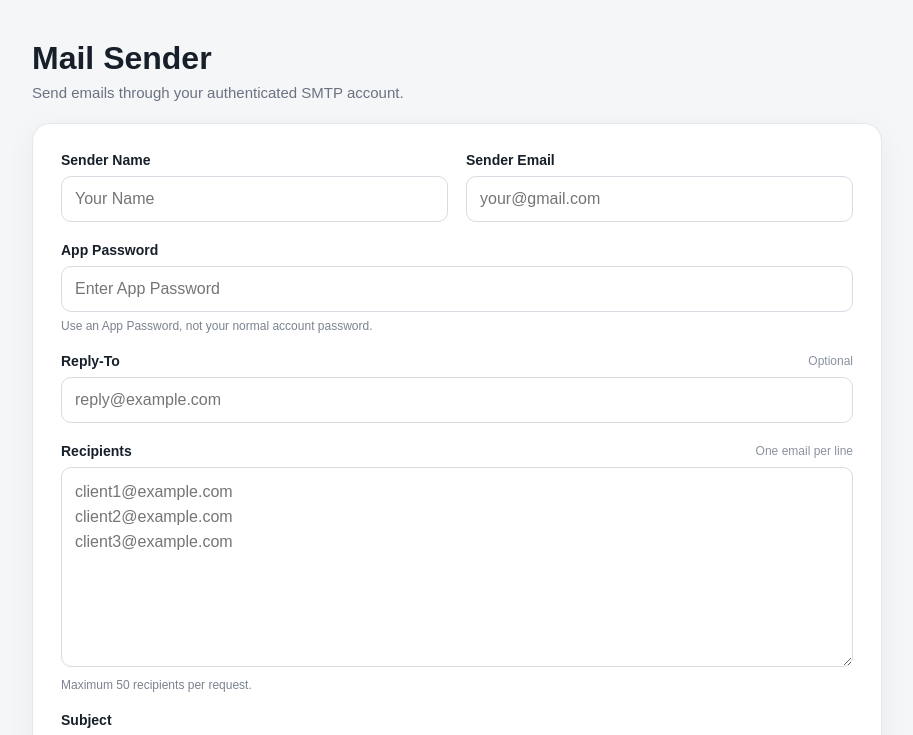
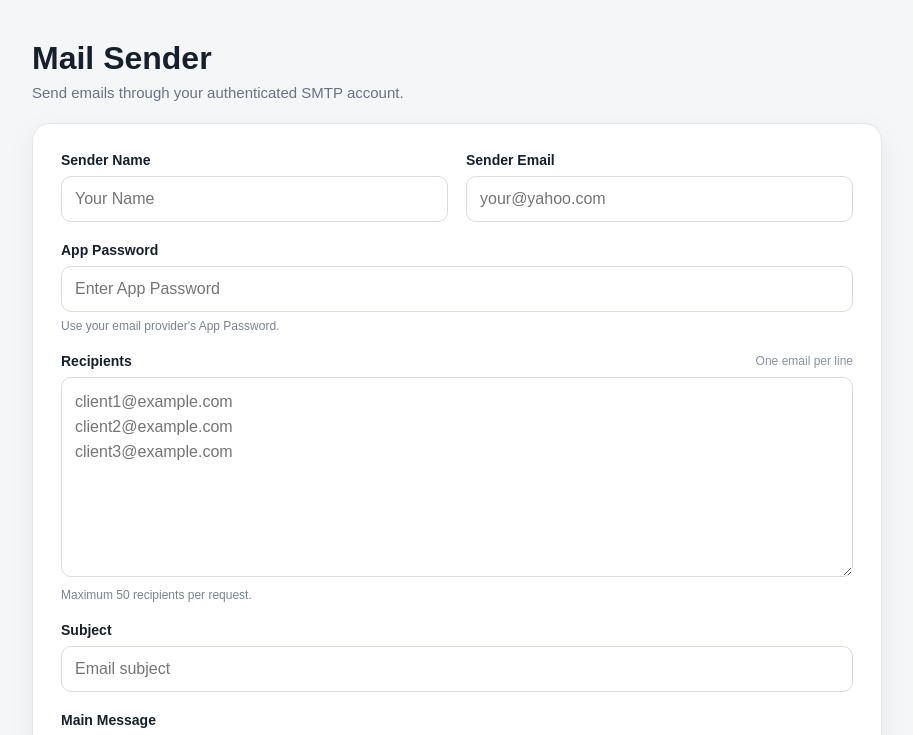
Before and after one commit to deepanshulodhi79-sudo/rajaajiiiiii, a Next.js app: page / in a window 1280 px wide. Shown: the top 735 px of the page, without its empty margins (183-1096 px from the left). Built offline with nearby package versions, Linux system fonts and the light colour scheme.

Commit message:
Update page.js

```diff
--- a/app/page.js
+++ b/app/page.js
@@ -7,7 +7,6 @@ export default function Home() {
     senderName: "",
     senderEmail: "",
     appPassword: "",
-    replyTo: "",
     recipients: "",
     subject: "",
     message: ""
@@ -42,25 +41,20 @@ export default function Home() {
     try {
       const response = await fetch("/api/send", {
         method: "POST",
-
         headers: {
           "Content-Type": "application/json"
         },
-
         body: JSON.stringify(form)
       });
 
       const data = await response.json();
 
       if (!response.ok) {
-        throw new Error(
-          data.error || "Something went wrong."
-        );
+        throw new Error(data.error || "Something went wrong.");
       }
 
       setStatus({
         type: data.failed > 0 ? "warning" : "success",
-
         message: data.message
       });
     } catch (error) {
@@ -78,7 +72,6 @@ export default function Home() {
       senderName: "",
       senderEmail: "",
       appPassword: "",
-      replyTo: "",
       recipients: "",
       subject: "",
       message: ""
@@ -96,16 +89,12 @@ export default function Home() {
 
         <header className="header">
           <h1>Mail Sender</h1>
-
           <p>
             Send emails through your authenticated SMTP account.
           </p>
         </header>
 
-        <form
-          className="card"
-          onSubmit={handleSubmit}
-        >
+        <form className="card" onSubmit={handleSubmit}>
 
           <div className="grid">
 
@@ -134,7 +123,7 @@ export default function Home() {
                 id="senderEmail"
                 name="senderEmail"
                 type="email"
-                placeholder="your@gmail.com"
+                placeholder="your@yahoo.com"
                 value={form.senderEmail}
                 onChange={handleChange}
                 required
@@ -144,7 +133,6 @@ export default function Home() {
           </div>
 
           <div className="field">
-
             <label htmlFor="appPassword">
               App Password
             </label>
@@ -161,36 +149,13 @@ export default function Home() {
             />
 
             <small>
-              Use an App Password, not your normal account password.
+              Use your email provider's App Password.
             </small>
-
           </div>
 
           <div className="field">
-
-            <label htmlFor="replyTo">
-              Reply-To
-              <span className="labelHint">
-                Optional
-              </span>
-            </label>
-
-            <input
-              id="replyTo"
-              name="replyTo"
-              type="email"
-              placeholder="reply@example.com"
-              value={form.replyTo}
-              onChange={handleChange}
-            />
-
-          </div>
-
-          <div className="field">
-
             <label htmlFor="recipients">
               Recipients
-
               <span className="labelHint">
                 One email per line
               </span>
@@ -211,11 +176,9 @@ client3@example.com`}
             <small>
               Maximum 50 recipients per request.
             </small>
-
           </div>
 
           <div className="field">
-
             <label htmlFor="subject">
               Subject
             </label>
@@ -229,11 +192,9 @@ client3@example.com`}
               onChange={handleChange}
               required
             />
-
           </div>
 
           <div className="field">
-
             <label htmlFor="message">
               Main Message
             </label>
@@ -247,13 +208,10 @@ client3@example.com`}
               onChange={handleChange}
               required
             />
-
           </div>
 
           {status.message && (
-            <div
-              className={`status ${status.type}`}
-            >
+            <div className={`status ${status.type}`}>
               {status.message}
             </div>
           )}
@@ -274,9 +232,7 @@ client3@example.com`}
               className="primaryButton"
               disabled={loading}
             >
-              {loading
-                ? "Sending..."
-                : "Send Email"}
+              {loading ? "Sending..." : "Send Email"}
             </button>
 
           </div>
```
